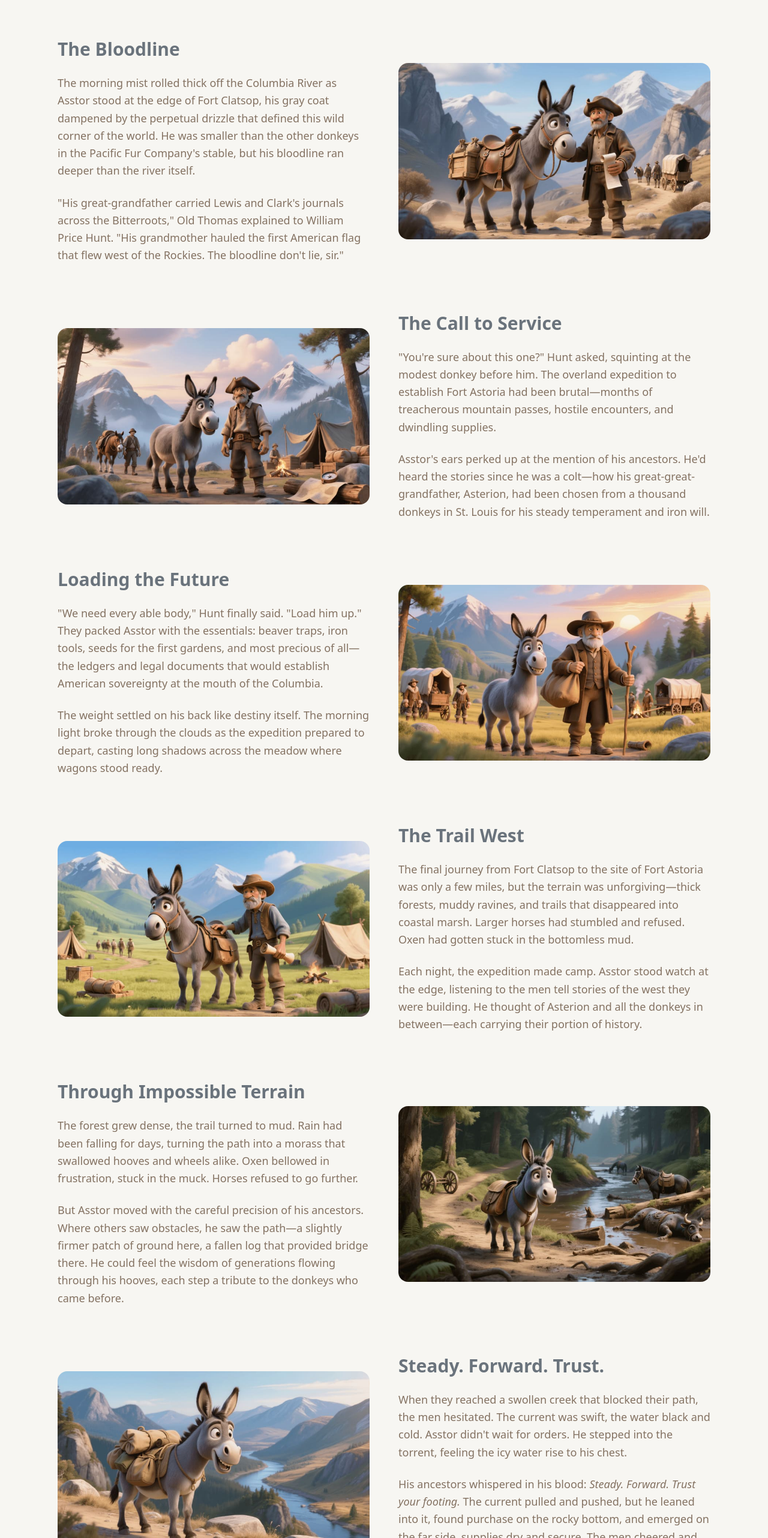
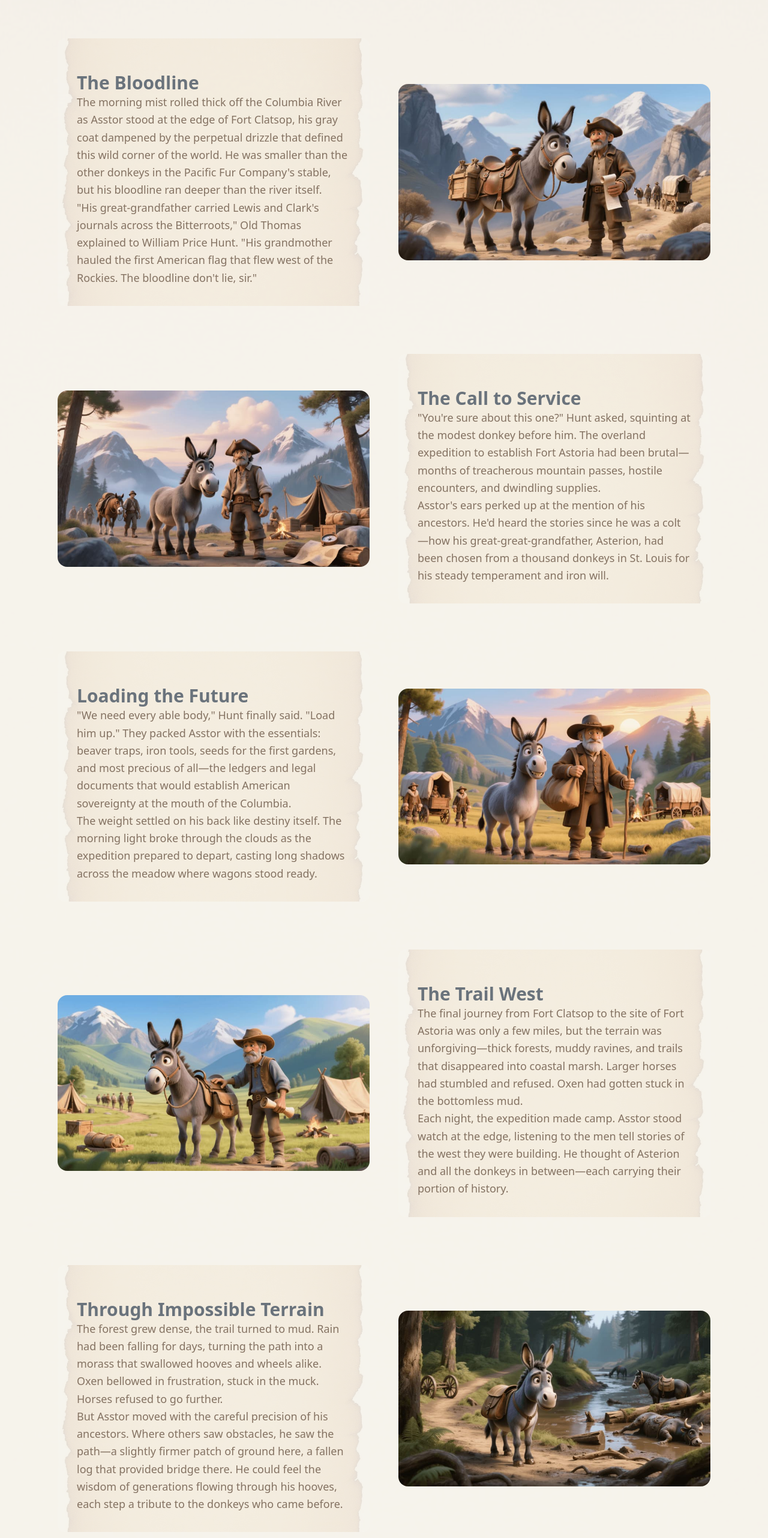
Before and after one commit to MattBegley224/smart-asstor, a React (Vite) app: page / in a window 1280 px wide. Shown: the part 1000-3564 px from the top of the page at 60% size. Built offline with nearby package versions, Linux system fonts and the light colour scheme; the HTML template or start-up script is replaced by a standard one.

Commit message:
Add parchment background to story

```diff
--- a/src/components/Story.tsx
+++ b/src/components/Story.tsx
@@ -6,11 +6,15 @@ import mudTrailImage from "@/assets/mud-trail.jpg";
 import edgeImage from "@/assets/edge.jpg";
 import heroRaysImage from "@/assets/hero-rays.jpg";
 import settlementImage from "@/assets/settlement.jpg";
+import parchmentBg from "@/assets/parchment.jpg";
 
 const Story = () => {
   return (
-    <section className="py-24 px-4">
-      <div className="container mx-auto max-w-6xl">
+    <section className="py-24 px-4 relative">
+      <div className="absolute inset-0 opacity-5">
+        <img src={parchmentBg} alt="" className="w-full h-full object-cover" />
+      </div>
+      <div className="container mx-auto max-w-6xl relative z-10">
         <div className="text-center mb-16 space-y-4">
           <h2 className="text-4xl md:text-5xl lg:text-6xl font-bold">
             A Legacy of <span className="text-primary">Perseverance</span>
@@ -22,7 +26,11 @@ const Story = () => {
 
         {/* Section 1: The Bloodline */}
         <div className="grid md:grid-cols-2 gap-12 items-center mb-20">
-          <div className="space-y-6 order-2 md:order-1">
+          <div className="space-y-6 order-2 md:order-1 relative p-8 rounded-xl">
+            <div className="absolute inset-0 opacity-10 rounded-xl overflow-hidden">
+              <img src={parchmentBg} alt="" className="w-full h-full object-cover" />
+            </div>
+            <div className="relative z-10">
             <h3 className="text-3xl font-bold text-primary">The Bloodline</h3>
             <p className="text-lg text-muted-foreground leading-relaxed">
               The morning mist rolled thick off the Columbia River as Asstor stood at the edge of Fort Clatsop,
@@ -35,6 +43,7 @@ const Story = () => {
               explained to William Price Hunt. "His grandmother hauled the first American flag that flew west
               of the Rockies. The bloodline don't lie, sir."
             </p>
+            </div>
           </div>
           <div className="order-1 md:order-2 rounded-2xl overflow-hidden shadow-[var(--shadow-frontier)]">
             <img
@@ -54,7 +63,11 @@ const Story = () => {
               className="w-full h-auto"
             />
           </div>
-          <div className="space-y-6">
+          <div className="space-y-6 relative p-8 rounded-xl">
+            <div className="absolute inset-0 opacity-10 rounded-xl overflow-hidden">
+              <img src={parchmentBg} alt="" className="w-full h-full object-cover" />
+            </div>
+            <div className="relative z-10">
             <h3 className="text-3xl font-bold text-primary">The Call to Service</h3>
             <p className="text-lg text-muted-foreground leading-relaxed">
               "You're sure about this one?" Hunt asked, squinting at the modest donkey before him.
@@ -66,12 +79,17 @@ const Story = () => {
               a colt—how his great-great-grandfather, Asterion, had been chosen from a thousand donkeys in
               St. Louis for his steady temperament and iron will.
             </p>
+            </div>
           </div>
         </div>
 
         {/* Section 3: Loading Up */}
         <div className="grid md:grid-cols-2 gap-12 items-center mb-20">
-          <div className="space-y-6 order-2 md:order-1">
+          <div className="space-y-6 order-2 md:order-1 relative p-8 rounded-xl">
+            <div className="absolute inset-0 opacity-10 rounded-xl overflow-hidden">
+              <img src={parchmentBg} alt="" className="w-full h-full object-cover" />
+            </div>
+            <div className="relative z-10">
             <h3 className="text-3xl font-bold text-primary">Loading the Future</h3>
             <p className="text-lg text-muted-foreground leading-relaxed">
               "We need every able body," Hunt finally said. "Load him up." They packed Asstor with the
@@ -84,6 +102,7 @@ const Story = () => {
               clouds as the expedition prepared to depart, casting long shadows across the meadow where
               wagons stood ready.
             </p>
+            </div>
           </div>
           <div className="order-1 md:order-2 rounded-2xl overflow-hidden shadow-[var(--shadow-frontier)]">
             <img
@@ -103,7 +122,11 @@ const Story = () => {
               className="w-full h-auto"
             />
           </div>
-          <div className="space-y-6">
+          <div className="space-y-6 relative p-8 rounded-xl">
+            <div className="absolute inset-0 opacity-10 rounded-xl overflow-hidden">
+              <img src={parchmentBg} alt="" className="w-full h-full object-cover" />
+            </div>
+            <div className="relative z-10">
             <h3 className="text-3xl font-bold text-primary">The Trail West</h3>
             <p className="text-lg text-muted-foreground leading-relaxed">
               The final journey from Fort Clatsop to the site of Fort Astoria was only a few miles, but
@@ -115,12 +138,17 @@ const Story = () => {
               tell stories of the west they were building. He thought of Asterion and all the donkeys in
               between—each carrying their portion of history.
             </p>
+            </div>
           </div>
         </div>
 
         {/* Section 5: The Treacherous Path */}
         <div className="grid md:grid-cols-2 gap-12 items-center mb-20">
-          <div className="space-y-6 order-2 md:order-1">
+          <div className="space-y-6 order-2 md:order-1 relative p-8 rounded-xl">
+            <div className="absolute inset-0 opacity-10 rounded-xl overflow-hidden">
+              <img src={parchmentBg} alt="" className="w-full h-full object-cover" />
+            </div>
+            <div className="relative z-10">
             <h3 className="text-3xl font-bold text-primary">Through Impossible Terrain</h3>
             <p className="text-lg text-muted-foreground leading-relaxed">
               The forest grew dense, the trail turned to mud. Rain had been falling for days, turning the
@@ -133,6 +161,7 @@ const Story = () => {
               there. He could feel the wisdom of generations flowing through his hooves, each step a
               tribute to the donkeys who came before.
             </p>
+            </div>
           </div>
           <div className="order-1 md:order-2 rounded-2xl overflow-hidden shadow-[var(--shadow-frontier)]">
             <img
@@ -152,7 +181,11 @@ const Story = () => {
               className="w-full h-auto"
             />
           </div>
-          <div className="space-y-6">
+          <div className="space-y-6 relative p-8 rounded-xl">
+            <div className="absolute inset-0 opacity-10 rounded-xl overflow-hidden">
+              <img src={parchmentBg} alt="" className="w-full h-full object-cover" />
+            </div>
+            <div className="relative z-10">
             <h3 className="text-3xl font-bold text-primary">Steady. Forward. Trust.</h3>
             <p className="text-lg text-muted-foreground leading-relaxed">
               When they reached a swollen creek that blocked their path, the men hesitated. The current
@@ -164,12 +197,17 @@ const Story = () => {
               current pulled and pushed, but he leaned into it, found purchase on the rocky bottom, and
               emerged on the far side, supplies dry and secure. The men cheered and followed.
             </p>
+            </div>
           </div>
         </div>
 
         {/* Section 7: The Promise */}
         <div className="grid md:grid-cols-2 gap-12 items-center mb-20">
-          <div className="space-y-6 order-2 md:order-1">
+          <div className="space-y-6 order-2 md:order-1 relative p-8 rounded-xl">
+            <div className="absolute inset-0 opacity-10 rounded-xl overflow-hidden">
+              <img src={parchmentBg} alt="" className="w-full h-full object-cover" />
+            </div>
+            <div className="relative z-10">
             <h3 className="text-3xl font-bold text-primary">Where Rivers Meet</h3>
             <p className="text-lg text-muted-foreground leading-relaxed">
               By afternoon, they crested the final rise. Below them, at the river's mouth where the mighty
@@ -182,6 +220,7 @@ const Story = () => {
               great-grandfather had crossed the Bitterroots. This was why his grandmother had carried the
               flag west. Every step of his journey had led to this moment.
             </p>
+            </div>
           </div>
           <div className="order-1 md:order-2 rounded-2xl overflow-hidden shadow-[var(--shadow-frontier)]">
             <img
@@ -201,7 +240,11 @@ const Story = () => {
               className="w-full h-auto"
             />
           </div>
-          <div className="space-y-6">
+          <div className="space-y-6 relative p-8 rounded-xl">
+            <div className="absolute inset-0 opacity-10 rounded-xl overflow-hidden">
+              <img src={parchmentBg} alt="" className="w-full h-full object-cover" />
+            </div>
+            <div className="relative z-10">
             <h3 className="text-3xl font-bold text-primary">The Foundation of an Empire</h3>
             <p className="text-lg text-muted-foreground leading-relaxed">
               "First load through," Hunt declared, lifting a ledger from Asstor's pack. "This donkey just
@@ -221,6 +264,7 @@ const Story = () => {
                 — Historical Note
               </footer>
             </blockquote>
+            </div>
           </div>
         </div>
       </div>
```
Also changed, not shown: src/assets/parchment.jpg (added).
